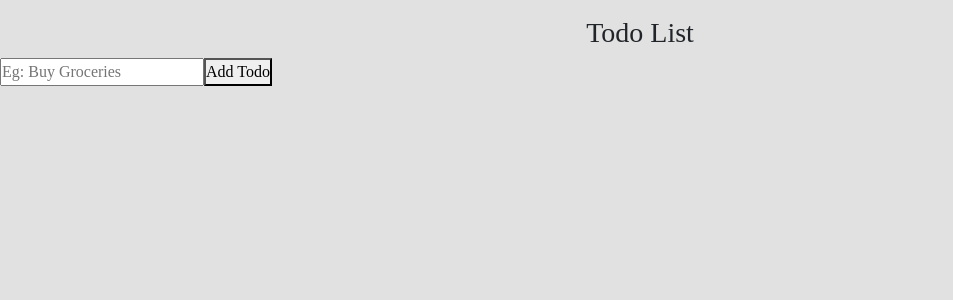
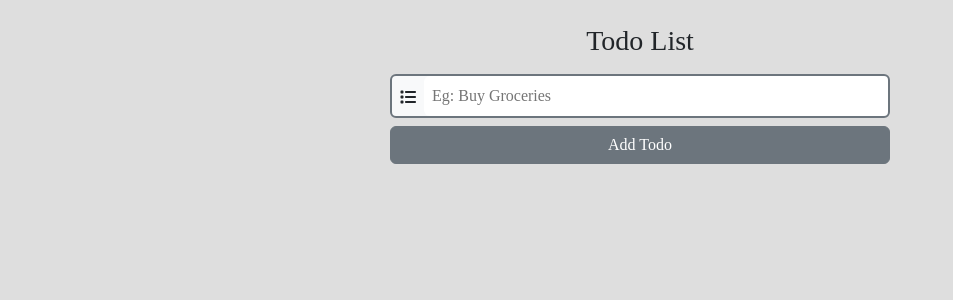
Before and after one commit to mern-trainer/Ramnas-Batch, a React (Vite) app in the folder app/: page / in a window 1280 px wide. Shown: the top 300 px of the page, without its empty margins (0-953 px from the left). Built offline with nearby package versions, Linux system fonts and the light colour scheme; a web font is replaced by a local one.

Commit message:
todo list ui updated

```diff
--- a/app/src/Pages/TodoList.jsx
+++ b/app/src/Pages/TodoList.jsx
@@ -1,11 +1,12 @@
 import { useState } from "react"
+import { FaList } from "react-icons/fa6"
 
 const TodoList = () => {
 
     const [todo, setTodo] = useState("")
     const [todoList, setTodoList] = useState([])
 
-    const handleChange = (event) => setTodo(event.target.value.replace(" ", "_"))
+    const handleChange = (event) => setTodo(event.target.value)
 
     const handleSubmit = (event) => {
         event.preventDefault();
@@ -19,25 +20,31 @@ const TodoList = () => {
         setTodo("")
     }
 
-    return <div>
-        <h1 className="fs-3 text-center mt-3">Todo List</h1>
-        <div>
-            <form onSubmit={handleSubmit}>
-                {/* controlled input */}
-                <input type="text" placeholder="Eg: Buy Groceries" name="todo" value={todo} onChange={handleChange}/>
-                <button>Add Todo</button>
+    return <div className="d-flex justify-content-center pt-4 px-2">
+        <div className="w-100" style={{maxWidth: "500px"}}>
+            <h1 className="fs-3 text-center">Todo List</h1>
+            <div className="mt-3 w-100">
+                <form onSubmit={handleSubmit} className="d-flex gap-2 flex-column">
+                    <div className="bg-light d-flex align-items-center rounded border border-2 border-secondary rounded">
+                        <div className="p-2">
+                            <FaList />
+                        </div>
+                        <input className="p-2 w-100 border-0 rounded" style={{outline: 0}} type="text" placeholder="Eg: Buy Groceries" name="todo" value={todo} onChange={handleChange}/>
+                    </div>
+                    <button className="btn btn-secondary rounded">Add Todo</button>
                 </form>
             </div>
-        <div>
+            <div className="d-flex flex-column gap-2 mt-3">
                 {
                     todoList.map((data, idx) => {
-                    return <div key={idx}>
-                        <div>{data}</div>
+                        return <div key={idx} className="d-flex border border-2 border-secondary justify-content-between rounded p-3 text-secondary">
+                            <div>{idx+1}. {data}</div>
                         </div>
                     })
                 }
             </div>
         </div>
+    </div>
 }
 
 export default TodoList
--- a/app/src/index.css
+++ b/app/src/index.css
@@ -7,5 +7,9 @@
 
 body{
     font-family: "Parkinsans", serif;
-    background: #e1e1e1;
+    background: #dedede;
 }
+
+body::-webkit-scrollbar{
+    display: none;
+}
```
Lines whose indentation alone changed are shown as unchanged.
